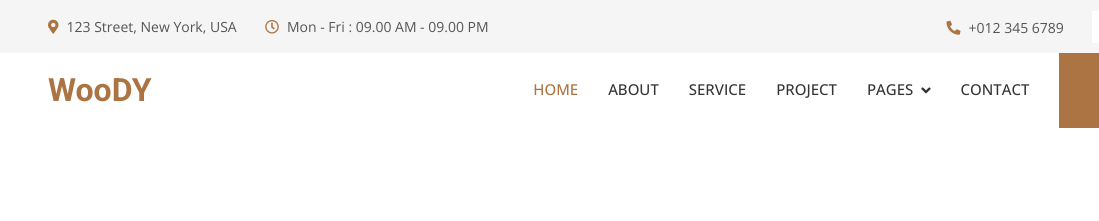
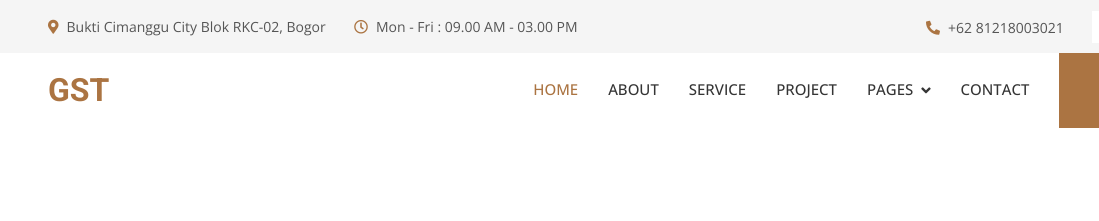
Before and after one commit to GlobalSains/Global-Sains-Tecnologi, a plain HTML site: page index.html in a window 1280 px wide. Shown: the top 221 px of the page, 0-1099 px from the left. Drawn offline with nearby package versions, Linux system fonts and the light colour scheme; some packages are replaced by stand-ins of ours; a script that the page names is missing.

Commit message:
Update index.html

```diff
--- a/index.html
+++ b/index.html
@@ -3,7 +3,7 @@
 
 <head>
     <meta charset="utf-8">
-    <title>Woody - Carpenter Website Template</title>
+    <title>PT GLOBAL SAINS TEKNOLOGI -  Official Website</title>
     <meta content="width=device-width, initial-scale=1.0" name="viewport">
     <meta content="" name="keywords">
     <meta content="" name="description">
@@ -48,17 +48,17 @@
             <div class="col-lg-7 px-5 text-start">
                 <div class="h-100 d-inline-flex align-items-center py-3 me-4">
                     <small class="fa fa-map-marker-alt text-primary me-2"></small>
-                    <small>123 Street, New York, USA</small>
+                    <small>Bukti Cimanggu City Blok RKC-02, Bogor</small>
                 </div>
                 <div class="h-100 d-inline-flex align-items-center py-3">
                     <small class="far fa-clock text-primary me-2"></small>
-                    <small>Mon - Fri : 09.00 AM - 09.00 PM</small>
+                    <small>Mon - Fri : 09.00 AM - 03.00 PM</small>
                 </div>
             </div>
             <div class="col-lg-5 px-5 text-end">
                 <div class="h-100 d-inline-flex align-items-center py-3 me-4">
                     <small class="fa fa-phone-alt text-primary me-2"></small>
-                    <small>+012 345 6789</small>
+                    <small>+62 81218003021</small>
                 </div>
                 <div class="h-100 d-inline-flex align-items-center">
                     <a class="btn btn-sm-square bg-white text-primary me-1" href=""><i class="fab fa-facebook-f"></i></a>
@@ -75,7 +75,7 @@
     <!-- Navbar Start -->
     <nav class="navbar navbar-expand-lg bg-white navbar-light sticky-top p-0">
         <a href="index.html" class="navbar-brand d-flex align-items-center px-4 px-lg-5">
-            <h2 class="m-0 text-primary">WooDY</h2>
+            <h2 class="m-0 text-primary">GST</h2>
         </a>
         <button type="button" class="navbar-toggler me-4" data-bs-toggle="collapse" data-bs-target="#navbarCollapse">
             <span class="navbar-toggler-icon"></span>
@@ -691,9 +691,9 @@
             <div class="row g-5">
                 <div class="col-lg-3 col-md-6">
                     <h4 class="text-light mb-4">Address</h4>
-                    <p class="mb-2"><i class="fa fa-map-marker-alt me-3"></i>123 Street, New York, USA</p>
-                    <p class="mb-2"><i class="fa fa-phone-alt me-3"></i>+012 345 67890</p>
-                    <p class="mb-2"><i class="fa fa-envelope me-3"></i>info@example.com</p>
+                    <p class="mb-2"><i class="fa fa-map-marker-alt me-3"></i>Bukti Cimanggu City, Bogor</p>
+                    <p class="mb-2"><i class="fa fa-phone-alt me-3"></i>+62 81218003021</p>
+                    <p class="mb-2"><i class="fa fa-envelope me-3"></i>globalsainsteknologi@gmail.com</p>
                     <div class="d-flex pt-2">
                         <a class="btn btn-outline-light btn-social" href=""><i class="fab fa-twitter"></i></a>
                         <a class="btn btn-outline-light btn-social" href=""><i class="fab fa-facebook-f"></i></a>
@@ -731,7 +731,7 @@
             <div class="copyright">
                 <div class="row">
                     <div class="col-md-6 text-center text-md-start mb-3 mb-md-0">
-                        &copy; <a class="border-bottom" href="#">Your Site Name</a>, All Right Reserved.
+                        &copy; <a class="border-bottom" href="#">Global Sains Teknologi </a>, All Right Reserved.
                     </div>
                     <div class="col-md-6 text-center text-md-end">
                         <!--/*** This template is free as long as you keep the footer author’s credit link/attribution link/backlink. If you'd like to use the template without the footer author’s credit link/attribution link/backlink, you can purchase the Credit Removal License from "https://htmlcodex.com/credit-removal". Thank you for your support. ***/-->
```
